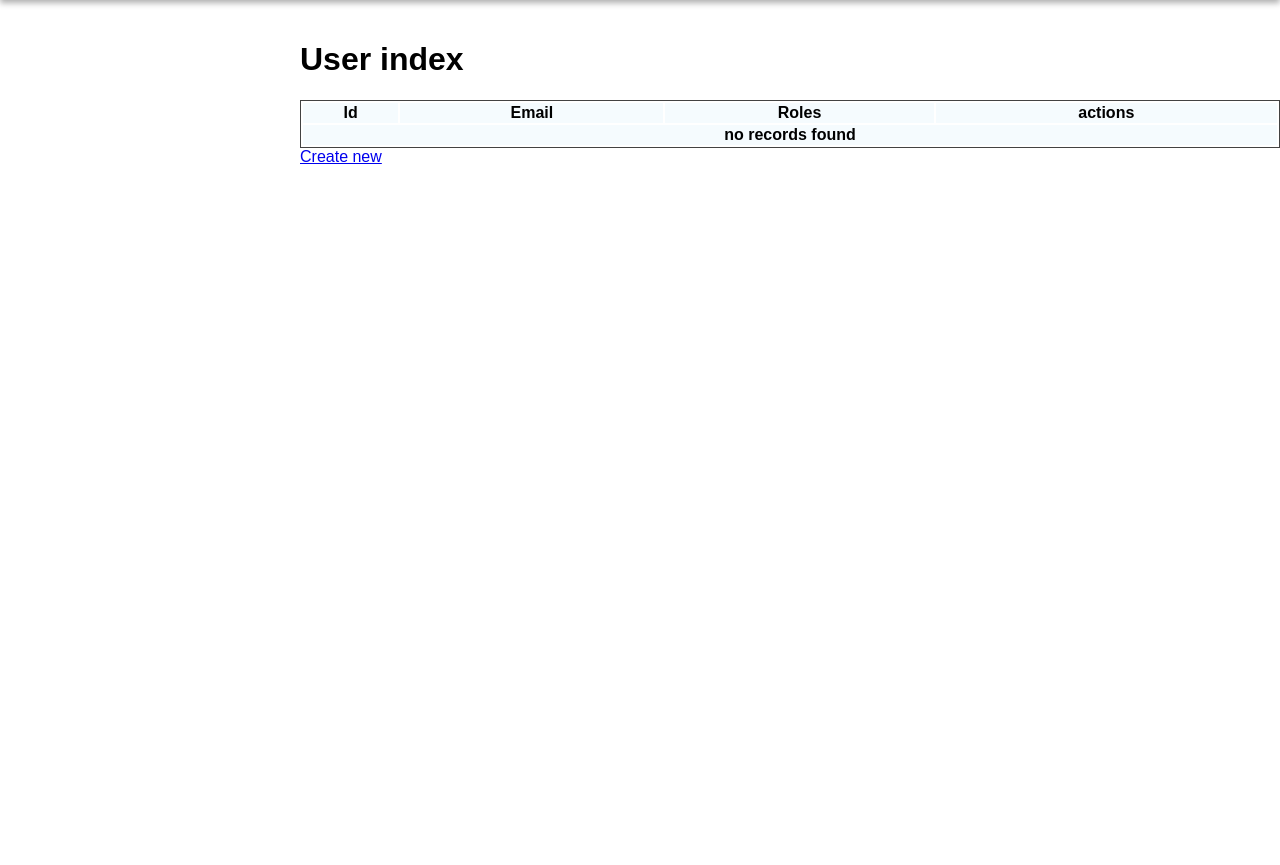
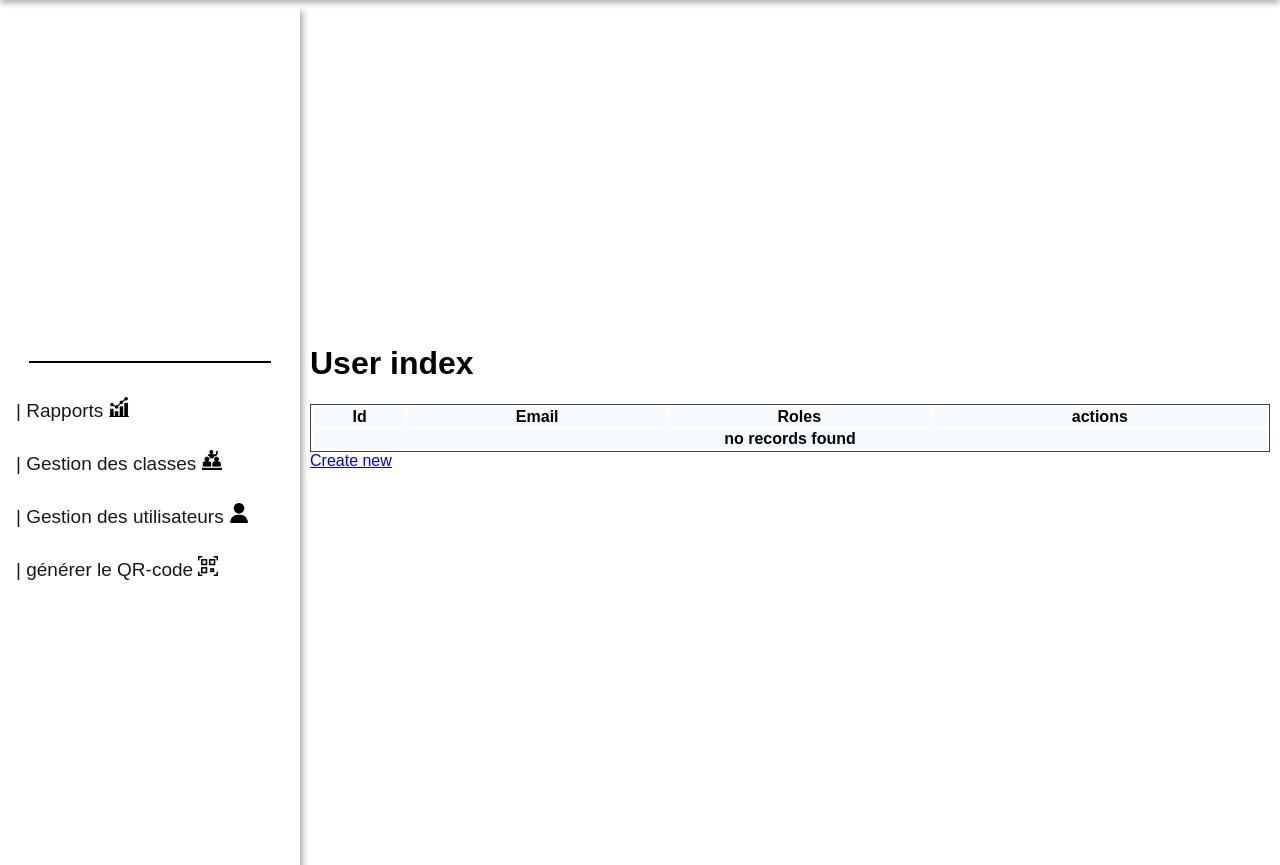
Before and after one commit to yaperson/self-feedback1, a Symfony app: template templates/user/index.html.twig in a window 1280 px wide. Shown: the part 60-925 px from the top of the page. Run offline with Twig, Linux system fonts and the light colour scheme; the template is opened without the code that fills it, so the values that code supplies are empty; some libraries are stand-ins or nearby versions.

Commit message:
YLG_btnQrcode

```diff
--- a/templates/classes/index.html.twig
+++ b/templates/classes/index.html.twig
@@ -16,6 +16,7 @@
                 <a class="topnav__link" href="{{ path('student_index') }}">| Rapports <img src="../images/report.png" width="20px"></a>
                 <a class="topnav__link" href="#">| Gestion des classes <img src="../images/classe.png" width="20px"></a>
                 <a class="topnav__link" href="{{ path('user_index') }}">| Gestion des utilisateurs <img src="../images/user.png" width="20px"></a>
+                <a class="topnav__link" href="{{ path('qrcode_generate') }}">| générer le QR-code <img src="../images/qrcode.png" width="20px"></a>
             </div>
         </nav>
 
@@ -55,6 +56,7 @@
        <a class="topnav__link" href="#"><img src="../images/report.png" width="20px"></a>
        <a class="topnav__link" href="{{ path('classes_index') }}" ><img src="../images/classe.png" width="20px"></a>
        <a class="topnav__link" href="{{ path('user_index') }}"><img src="../images/user.png" width="20px"></a>
+       <a class="topnav__link" href="{{ path('qrcode_generate') }}"><img src="../images/qrcode.png" width="20px"></a>
     </div>
 
 {% endblock %}
--- a/templates/student/index.html.twig
+++ b/templates/student/index.html.twig
@@ -20,6 +20,7 @@
                 <a class="topnav__link" href="#">| Rapports <img src="../images/report.png" width="20px"></a>
                 <a class="topnav__link" href="{{ path('classes_index') }}" >| Gestion des classes <img src="../images/classe.png" width="20px"></a>
                 <a class="topnav__link" href="{{ path('user_index') }}">| Gestion des utilisateurs <img src="../images/user.png" width="20px"></a>
+                <a class="topnav__link" href="{{ path('qrcode_generate') }}">| générer le QR-code <img src="../images/qrcode.png" width="20px"></a>
             </div>
         </nav>
 
@@ -65,5 +66,6 @@
        <a class="topnav__link" href="#"><img src="../images/report.png" width="20px"></a>
        <a class="topnav__link" href="{{ path('classes_index') }}" ><img src="../images/classe.png" width="20px"></a>
        <a class="topnav__link" href="{{ path('user_index') }}"><img src="../images/user.png" width="20px"></a>
+       <a class="topnav__link" href="{{ path('qrcode_generate') }}"><img src="../images/qrcode.png" width="20px"></a>
     </div>
 {% endblock %}
--- a/templates/user/index.html.twig
+++ b/templates/user/index.html.twig
@@ -8,6 +8,17 @@
  {% endblock %}
 
 {% block body %}
+
+        <nav class="leftNav" id="myTopnav">
+            <span class="leftnav__separateBar"></span>
+            <div class="leftnav__param">
+                <a class="topnav__link" href="{{ path('student_index') }}">| Rapports <img src="../images/report.png" width="20px"></a>
+                <a class="topnav__link" href="#">| Gestion des classes <img src="../images/classe.png" width="20px"></a>
+                <a class="topnav__link" href="{{ path('user_index') }}">| Gestion des utilisateurs <img src="../images/user.png" width="20px"></a>
+                <a class="topnav__link" href="{{ path('qrcode_generate') }}">| générer le QR-code <img src="../images/qrcode.png" width="20px"></a>
+            </div>
+        </nav>
+<div class="bloc_dashboard">
     <h1>User index</h1>
 
     <table class="table">
@@ -39,10 +50,11 @@
     </table>
 
     <a href="{{ path('user_new') }}">Create new</a>
-
-        <div class="bottom__param">
+</div>
+    <div class="bottom__param">
        <a class="topnav__link" href="#"><img src="../images/report.png" width="20px"></a>
        <a class="topnav__link" href="{{ path('classes_index') }}" ><img src="../images/classe.png" width="20px"></a>
        <a class="topnav__link" href="{{ path('user_index') }}"><img src="../images/user.png" width="20px"></a>
+       <a class="topnav__link" href="{{ path('qrcode_generate') }}"><img src="../images/qrcode.png" width="20px"></a>
     </div>
 {% endblock %}
```
Also changed, not shown: public/images/qrcode.png (added).
